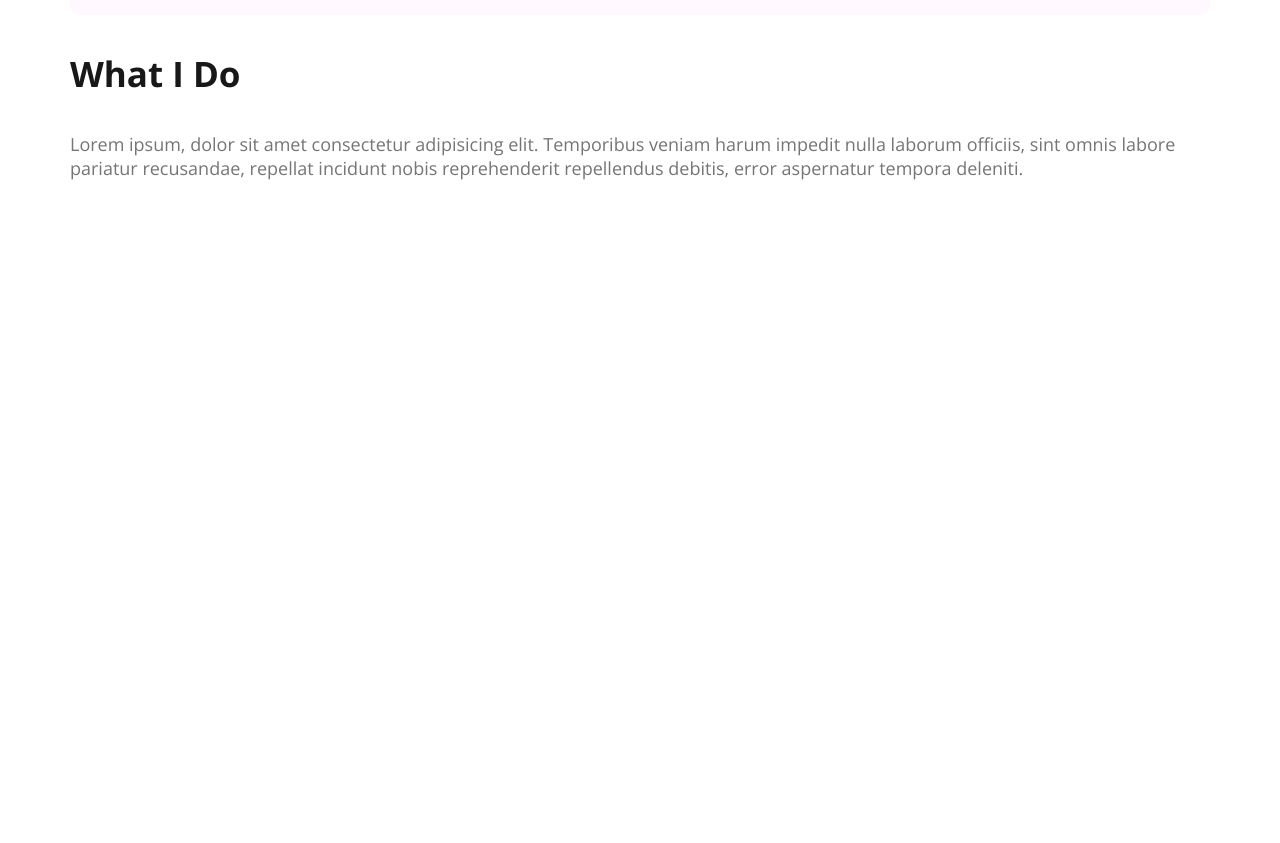
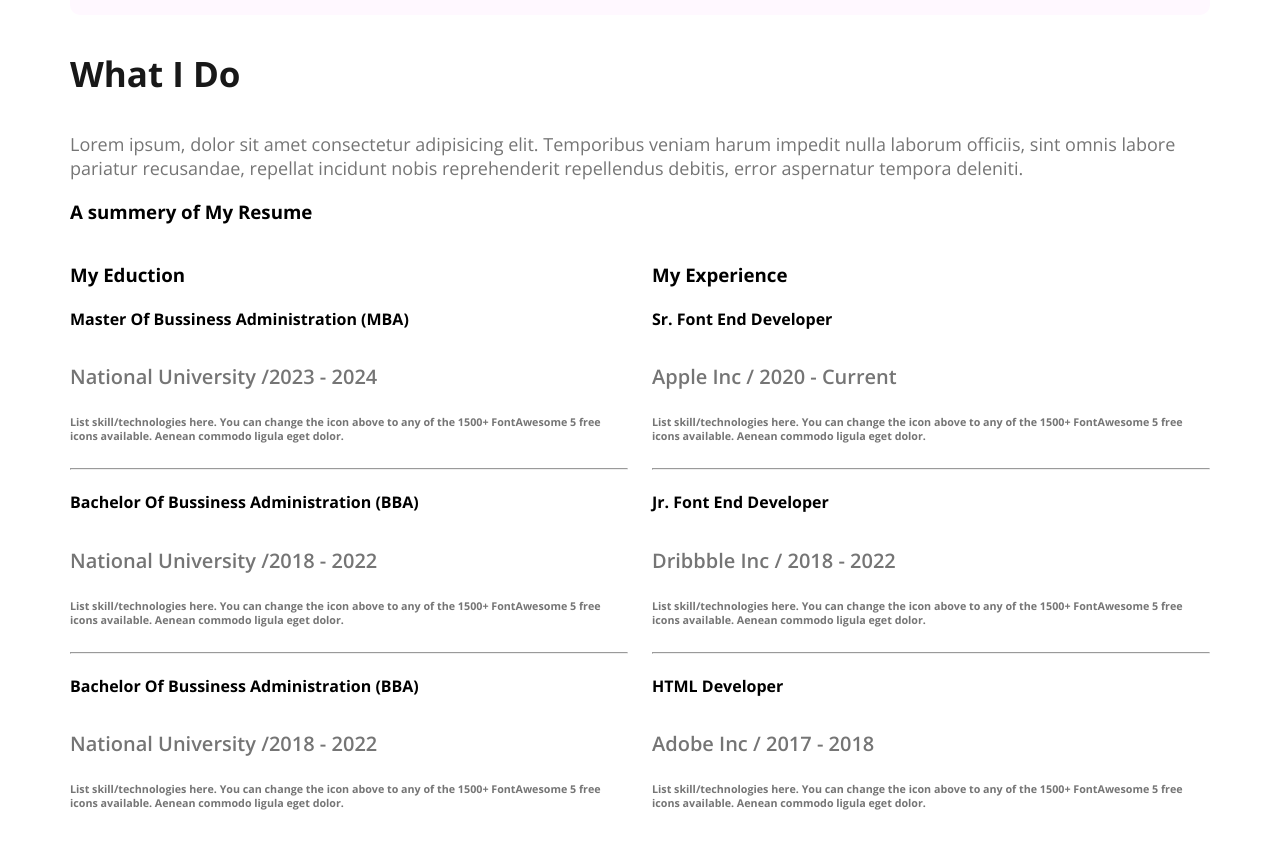
Before and after one commit to Ihsanbrb/we-dev-portfolio, a plain HTML site: page index.html in a window 1280 px wide. Shown: the part 1596-2439 px from the top of the page. Before the commit the page ends 1794 px from the top, so only its background shows below. Drawn offline with nearby package versions, Linux system fonts and the light colour scheme.

Commit message:
added experience section

```diff
--- a/index.html
+++ b/index.html
@@ -59,6 +59,57 @@
             <h3 class="section-title">What I Do</h3>
             <p class="section-description">Lorem ipsum, dolor sit amet consectetur adipisicing elit. Temporibus veniam harum impedit nulla laborum officiis, sint omnis labore pariatur recusandae, repellat incidunt nobis reprehenderit repellendus debitis, error aspernatur tempora deleniti.</p>
         </section>
+        <section class="resume">
+            <h3 class="resume-title">A summery of My Resume</h3>
+                <div class="resume-container">
+                    <div class="resume-colum">
+                        <h3 class="resume-colum-title">My Eduction</h3>
+                        <div class="experience">
+                            <h4 class="experience-title">Master Of Bussiness Administration (MBA)</h4>
+                            <h5 class="experience-subtitle">National University /2023 - 2024</h5>
+                            <h6 class="experience-descriptio">List skill/technologies here. You can change the icon above
+                                to any of the 1500+ FontAwesome 5 free icons available. Aenean commodo ligula eget dolor.</h6>
+                        </div>
+                        <hr>
+                        <div class="experience">
+                            <h4 class="experience-title">Bachelor Of Bussiness Administration (BBA)</h4>
+                            <h5 class="experience-subtitle">National University /2018 - 2022</h5>
+                            <h6 class="experience-descriptio">List skill/technologies here. You can change the icon above
+                                to any of the 1500+ FontAwesome 5 free icons available. Aenean commodo ligula eget dolor.</h6>
+                        </div>
+                        <hr>
+                        <div class="experience">
+                            <h4 class="experience-title">Bachelor Of Bussiness Administration (BBA)</h4>
+                            <h5 class="experience-subtitle">National University /2018 - 2022</h5>
+                            <h6 class="experience-descriptio">List skill/technologies here. You can change the icon above
+                                to any of the 1500+ FontAwesome 5 free icons available. Aenean commodo ligula eget dolor.</h6>
+                        </div>
+                    </div>
+                    <div class="resume-colum">
+                        <h3 class="resume-colum-title">My Experience</h3>
+                        <div class="experience">
+                            <h4 class="experience-title">Sr. Font End Developer</h4>
+                            <h5 class="experience-subtitle">Apple Inc / 2020 - Current</h5>
+                            <h6 class="experience-descriptio">List skill/technologies here. You can change the icon above
+                                to any of the 1500+ FontAwesome 5 free icons available. Aenean commodo ligula eget dolor.</h6>
+                        </div>
+                        <hr>
+                        <div class="experience">
+                            <h4 class="experience-title">Jr. Font End Developer</h4>
+                            <h5 class="experience-subtitle">Dribbble Inc / 2018 - 2022</h5>
+                            <h6 class="experience-descriptio">List skill/technologies here. You can change the icon above
+                                to any of the 1500+ FontAwesome 5 free icons available. Aenean commodo ligula eget dolor.</h6>
+                        </div>
+                        <hr>
+                        <div class="experience">
+                            <h4 class="experience-title">HTML Developer</h4>
+                            <h5 class="experience-subtitle">Adobe Inc / 2017 - 2018</h5>
+                            <h6 class="experience-descriptio">List skill/technologies here. You can change the icon above
+                                to any of the 1500+ FontAwesome 5 free icons available. Aenean commodo ligula eget dolor.</h6>
+                        </div>
+                    </div>
+                </div>
+        </section>
     </main>
     <footer>
 
--- a/style/style.css
+++ b/style/style.css
@@ -108,3 +108,18 @@ main{
     max-width: 1140px;
     margin: 0 auto;
 }
+
+/* resume */
+.resume-container{
+    display: flex;
+    gap: 24px;
+}
+.experience-subtitle{
+    color: #757575;
+    font-size: 20px;
+    font-weight: 600;
+    margin-bottom: 0px;
+}
+.experience-descriptio{
+    color: #757575;
+}
```
